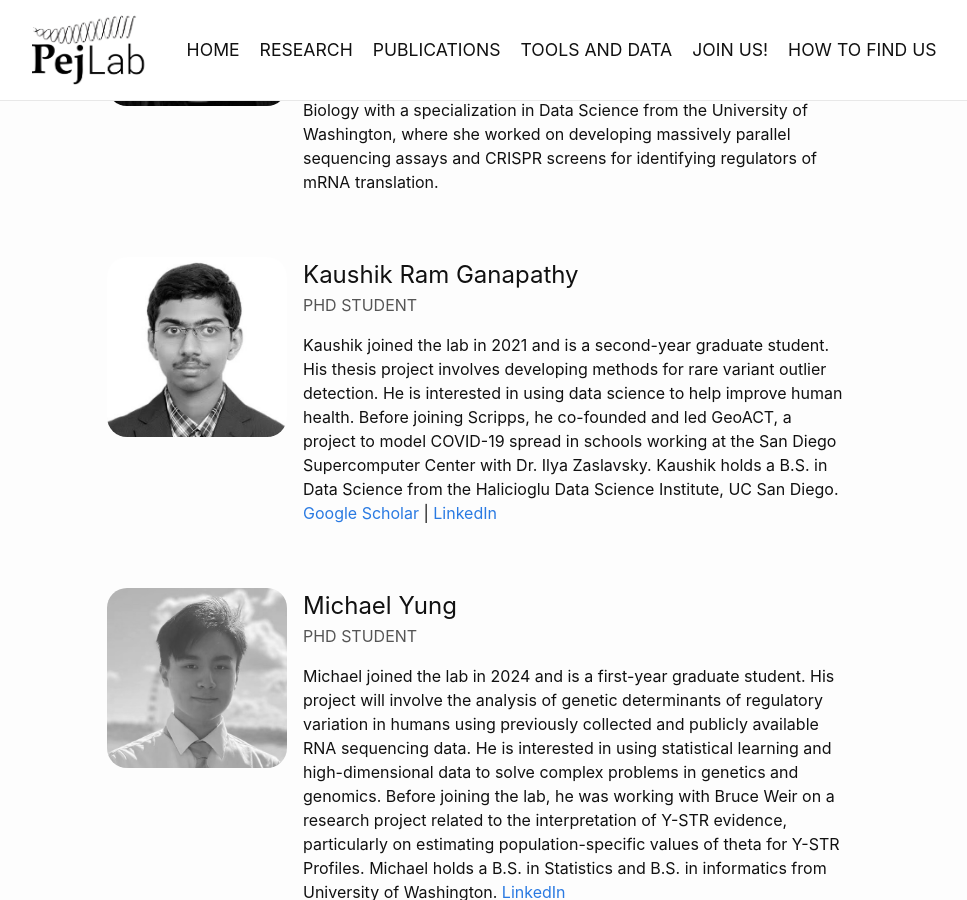
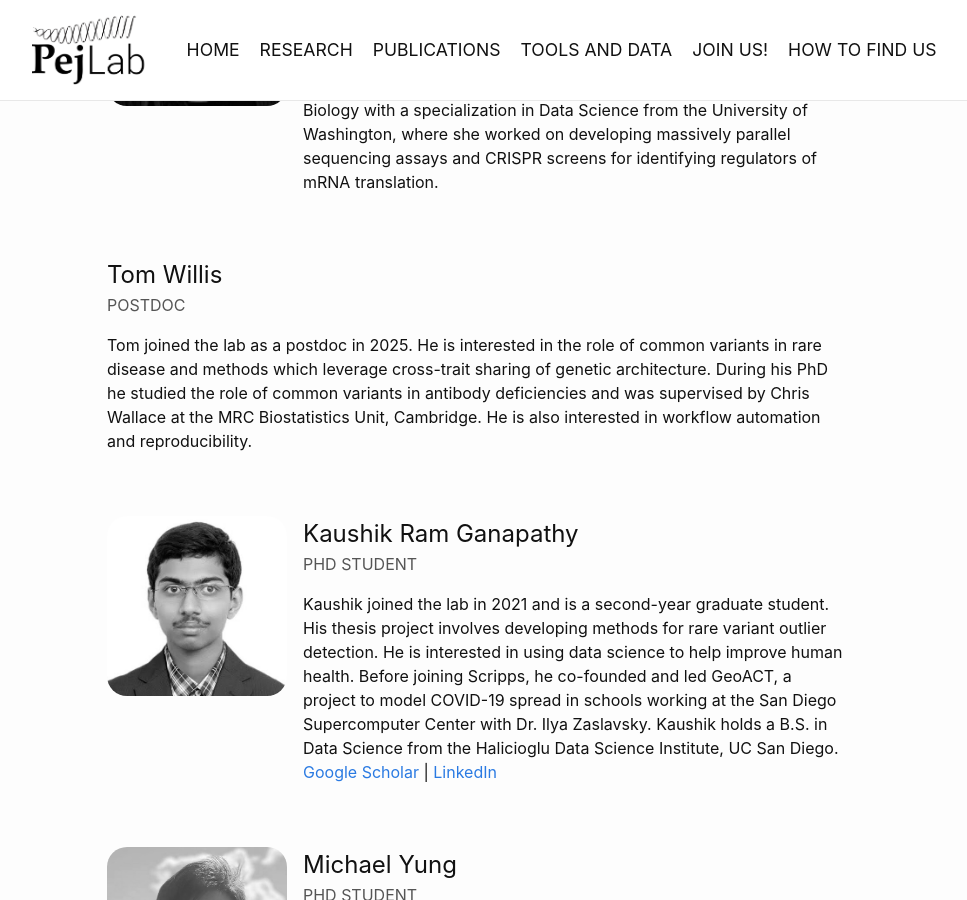
Before and after one commit to PejLab/pejlab.github.io, a Jekyll site: the page built from index.md, in a window 1280 px wide and 900 px high, scrolled down 3910 px. Shown: the whole window, without its empty margins (163-1130 px from the left). Built offline with Jekyll 4.4.1, drawn with Linux system fonts in a browser that asks for light colours; some of the changed text lies outside the part shown.

Commit message:
Add lab members

```diff
--- a/_data/members.yml
+++ b/_data/members.yml
@@ -120,6 +120,16 @@
     developing massively parallel sequencing assays and CRISPR screens for
     identifying regulators of mRNA translation.
 
+- name: Tom Willis
+  title: Postdoc
+  bio: >-
+    Tom joined the lab as a postdoc in 2025. He is interested in the role of
+    common variants in rare disease and methods which leverage cross-trait
+    sharing of genetic architecture. During his PhD he studied the role of
+    common variants in antibody deficiencies and was supervised by Chris Wallace
+    at the MRC Biostatistics Unit, Cambridge. He is also interested in workflow
+    automation and reproducibility.
+
 - name: Kaushik Ram Ganapathy
   title: PhD Student
   image: Kaushik_gray.jpeg
@@ -172,3 +182,13 @@
     molecular diagnosis in genome and exome negative rare disease patients.
     Upon graduation, she plans on pursuing clinical training in pediatric
     neurology with a focus in neurogenetics.
+
+- name: Congyu Hang
+  title: Master's Student
+  image: Congyu_Hang_gray.jpg
+  bio: >-
+    She holds a B.S. in Statistics Specialist Quantitative Finance from
+    University of Toronto. She is currently pursuing her master of Biostatistics
+    at University of Washington. Her current project is about the application of
+    machine learning methods for modeling ASE data to uncover latent regulatory
+    variation in gene expression.
```
Also changed, not shown: assets/images/people/Congyu_Hang_gray.jpg (added), 1 other file.
